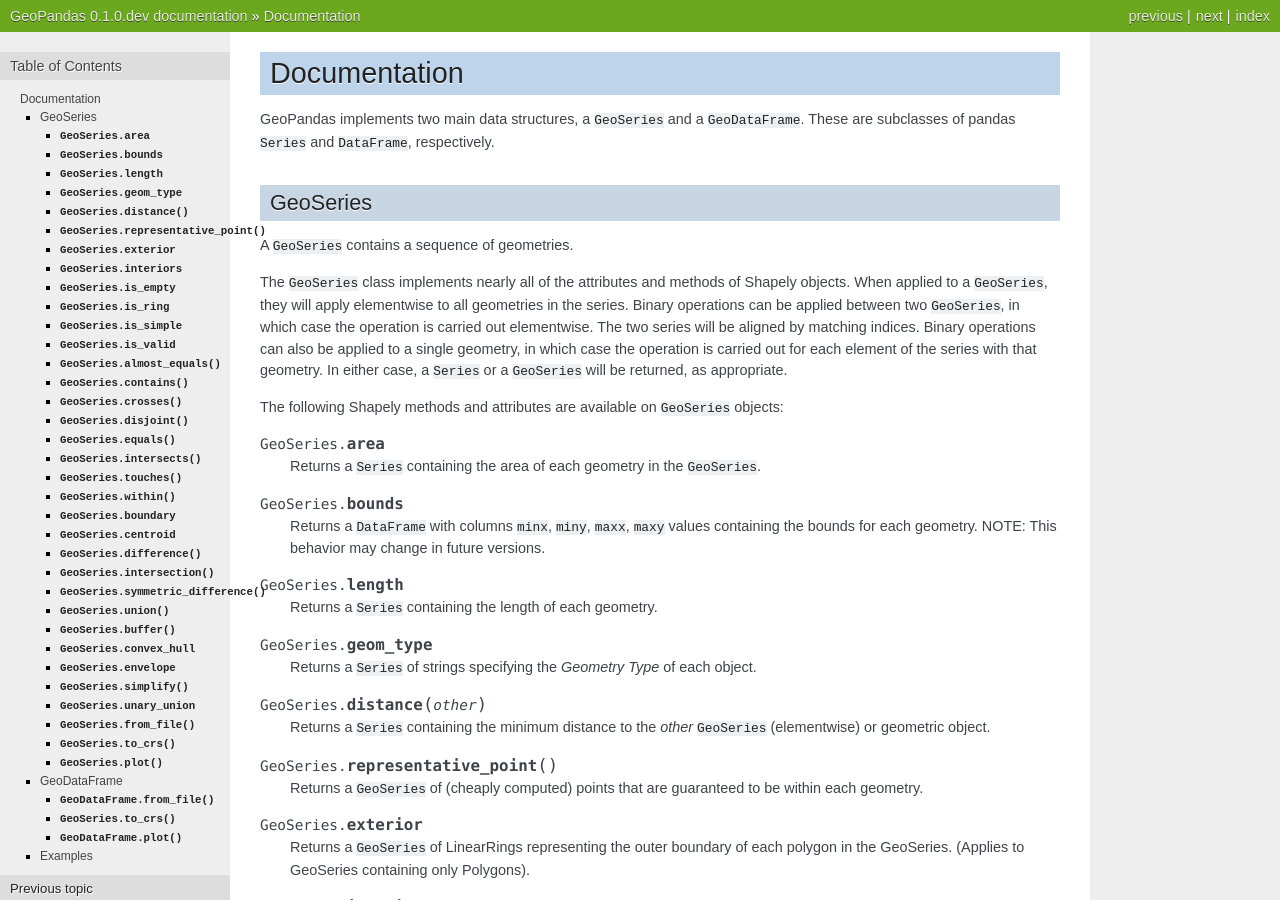
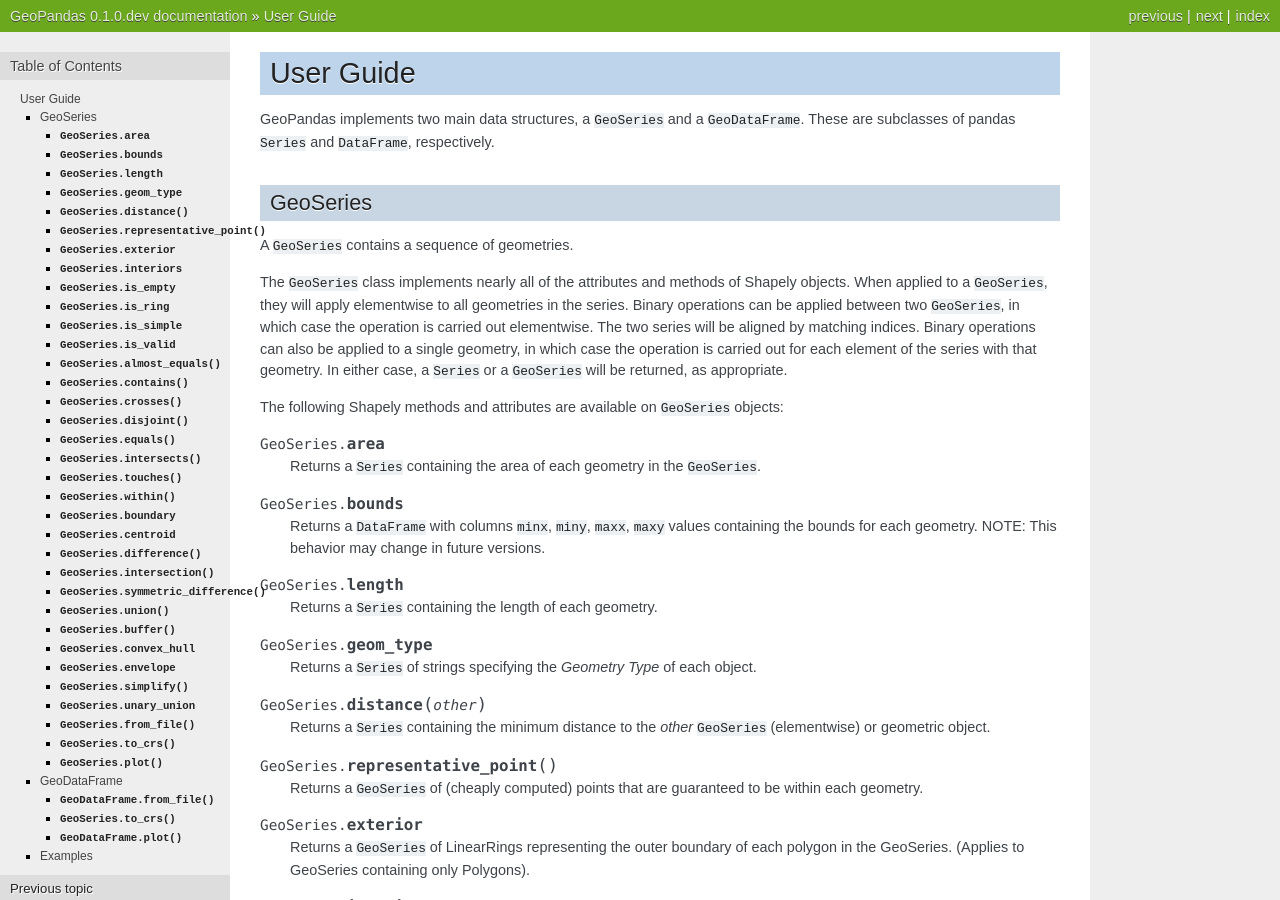
Before and after one commit to geopandas/geopandas, a Sphinx documentation site: the page built from doc/source/user.rst, in a window 1280 px wide and 900 px high. Built offline with Sphinx 7.4.7, drawn with Linux system fonts in a browser that asks for light colours; pages that are not in the unit, such as notebooks, are missing from menus; some of the changed text lies outside the part shown.

Commit message:
DOC: Caption in user guide to match table of contents

```diff
--- a/doc/source/user.rst
+++ b/doc/source/user.rst
@@ -1,5 +1,5 @@
-Documentation
-=============
+User Guide
+==========
 
 GeoPandas implements two main data structures, a ``GeoSeries`` and a
 ``GeoDataFrame``.  These are subclasses of pandas ``Series`` and
```
